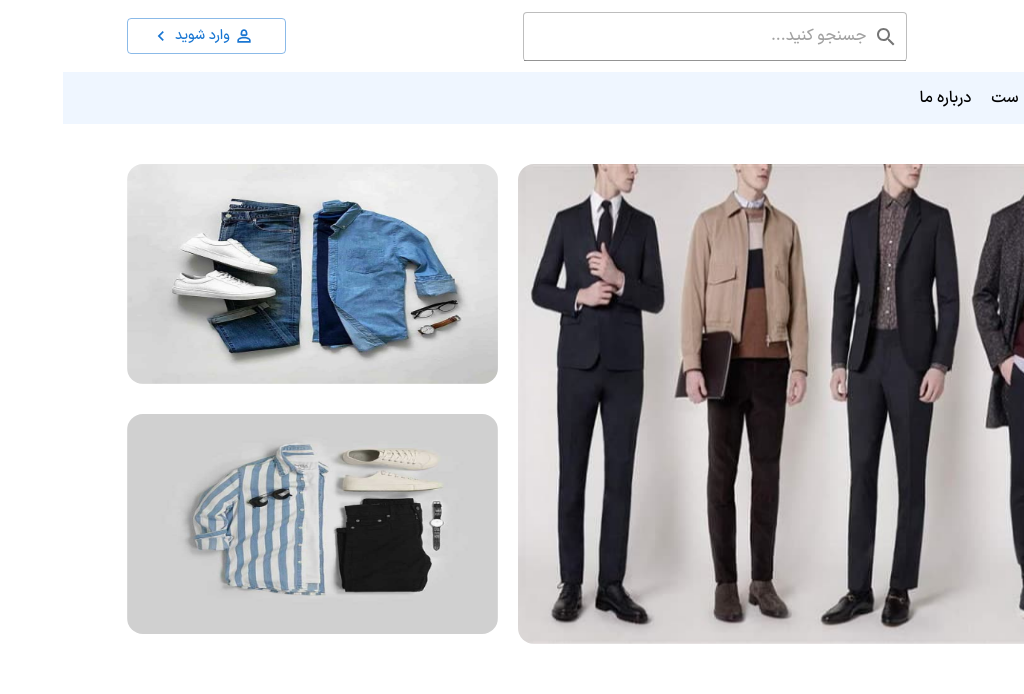
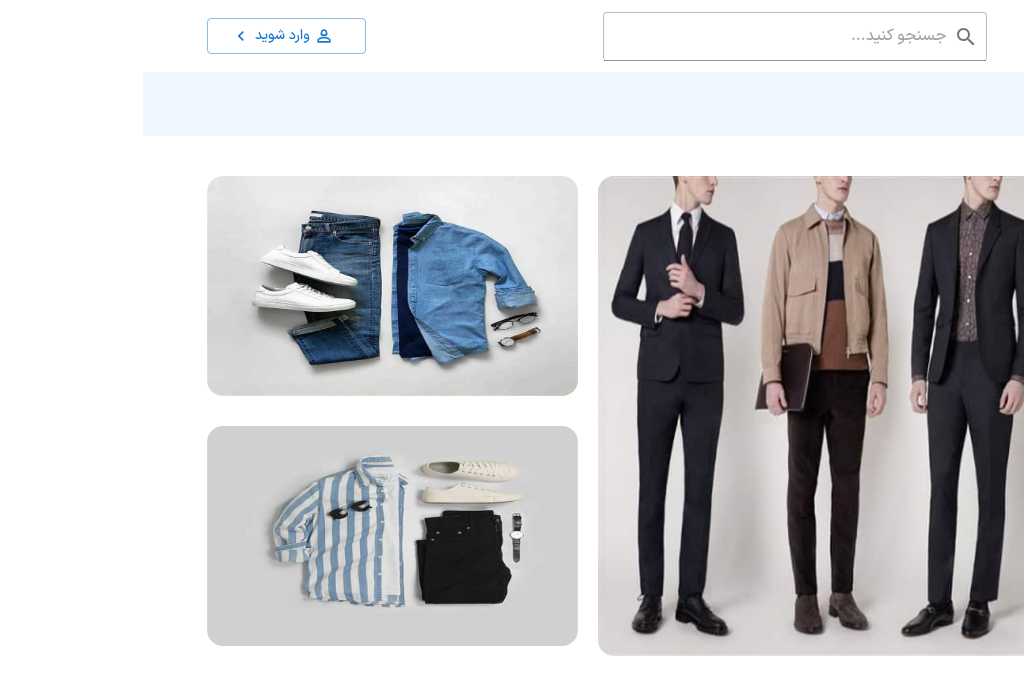
Before and after one commit to mehrdadj2005/WearLuxe, a Next.js app: page / in a window 1280 px wide. Shown: the top 694 px of the page, without its empty margins (256-1280 px from the left). Built offline with nearby package versions, Linux system fonts and the light colour scheme; what @mui/material-nextjs would draw is missing.

Commit message:
refactor:  change style for vertical and horizontal
Des:
This component creates a navigation list composed of a home link,
 dynamically rendered category links, and an "About Us" link.

```diff
--- a/src/components/ui/nav.tsx
+++ b/src/components/ui/nav.tsx
@@ -1,32 +1,58 @@
 import { categories } from "@/config/category";
-import { Container, Typography } from "@mui/material";
+import { List, ListItem, ListItemButton, ListItemText } from "@mui/material";
 import Link from "next/link";
 
-function Nav() {
+interface INav {
+    className?: string;
+    type?: "vertical" | "horizontal"
+}
+
+/**
+ * Renders the navigation component.
+ *
+ * This component creates a navigation list composed of a home link,
+ * dynamically rendered category links, and an "About Us" link.
+ *
+ * @param props - The props for the Nav component.
+ * @param props.className - A string containing additional CSS classes for custom styling.
+ * @param props.type - Defines the layout orientation; if set to "vertical", the navigation will be displayed in a column, otherwise it will use a row layout.
+ *
+ * @example
+ * // Render a vertical navigation list with custom styling
+ * <Nav className="custom-nav" type="vertical" />
+ *
+ * @example
+ * // Render a horizontal navigation list
+ * <Nav className="custom-nav" type="horizontal" />
+ */
+function Nav({ className, type }: INav) {
     return (
-        <nav className="py-3">
-            <Container>
-                <ul className="flex gap-5">
-                    <li>
-                        <Link href={`/`}>
-                            <Typography variant="subtitle1" >صفحه اصلی</Typography>
-                        </Link>
-                    </li>
-                    {categories.map(category =>
-                        <li key={category.id} >
-                            <Link href={`/products/category/${category.slug}`}>
-                                <Typography variant="subtitle1" >{category.name}</Typography>
-                            </Link>
-                        </li>
-                    )}
-                    <li>
-                        <Link href={`/aboutus`}>
-                            <Typography variant="subtitle1" >درباره ما</Typography>
-                        </Link>
-                    </li>
-                </ul>
-            </Container>
-        </nav>);
+        <List className={`flex ${type === "vertical" && "flex-col"} items-center ${type === "vertical" ? "" : "w-fit"} text-nowrap ${className}`}>
+            <ListItem disablePadding>
+                <Link className={type === "vertical" ? "w-full" : ""} href={`/`}>
+                    <ListItemButton sx={{ textAlign: 'center' }}>
+                        <ListItemText primary={"خانه"} />
+                    </ListItemButton>
+                </Link>
+            </ListItem>
+            {categories.map((item) => (
+                <ListItem key={item.id} disablePadding>
+                    <Link className={type === "vertical" ? "w-full" : ""} href={`/products/category/${item.slug}`}>
+                        <ListItemButton sx={{ textAlign: 'center' }}>
+                            <ListItemText primary={item.name} />
+                        </ListItemButton>
+                    </Link>
+                </ListItem>
+            ))}
+            <ListItem disablePadding>
+                <Link className={type === "vertical" ? "w-full" : ""} href={`/aboutus`}>
+                    <ListItemButton sx={{ textAlign: 'center' }}>
+                        <ListItemText primary={"درباره ما"} />
+                    </ListItemButton>
+                </Link>
+            </ListItem>
+        </List>
+    );
 }
 
 export default Nav;
```
